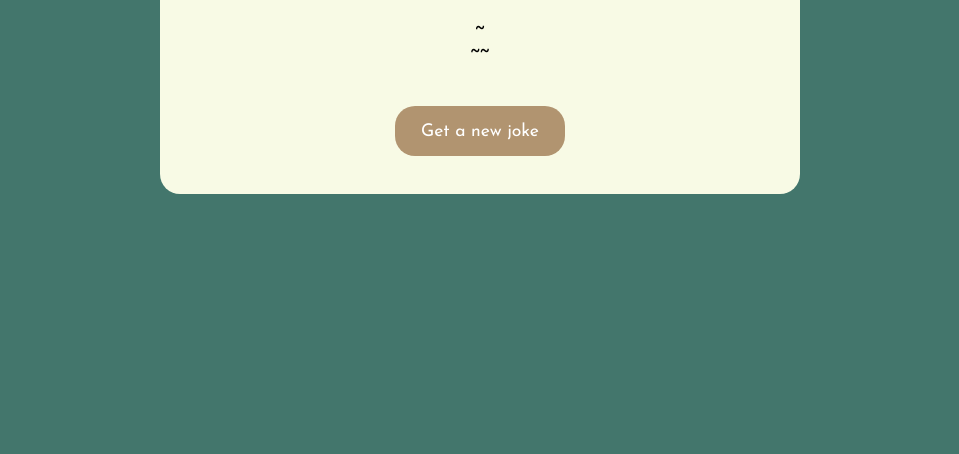
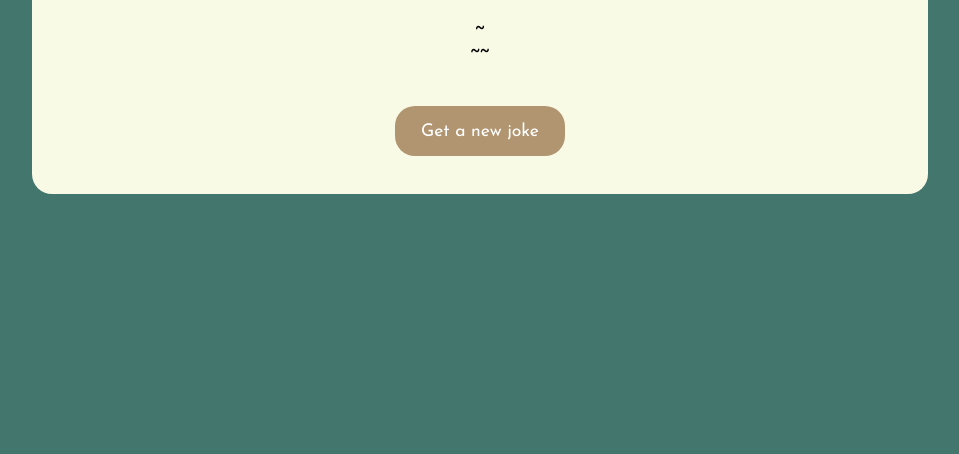
Before and after one commit to Dharmateja200/Joke, a plain HTML site: page index.html in a window 1280 px wide. Shown: the part 346-800 px from the top of the page, without its empty margins (160-1119 px from the left). Drawn offline with Linux system fonts and the light colour scheme.

Commit message:
Update style.css

```diff
--- a/style.css
+++ b/style.css
@@ -12,7 +12,7 @@ body{
     background-color: #43766C;
 }
 .container{
-    width:50%;
+    width:70%;
     height: 280px;
     background-color: #F8FAE5;
     display: flex;
@@ -20,6 +20,7 @@ body{
     justify-content: space-evenly;
     align-items: center;
     border-radius: 20px;
+    text-align:center;
 }
 .jokes
 {
```
